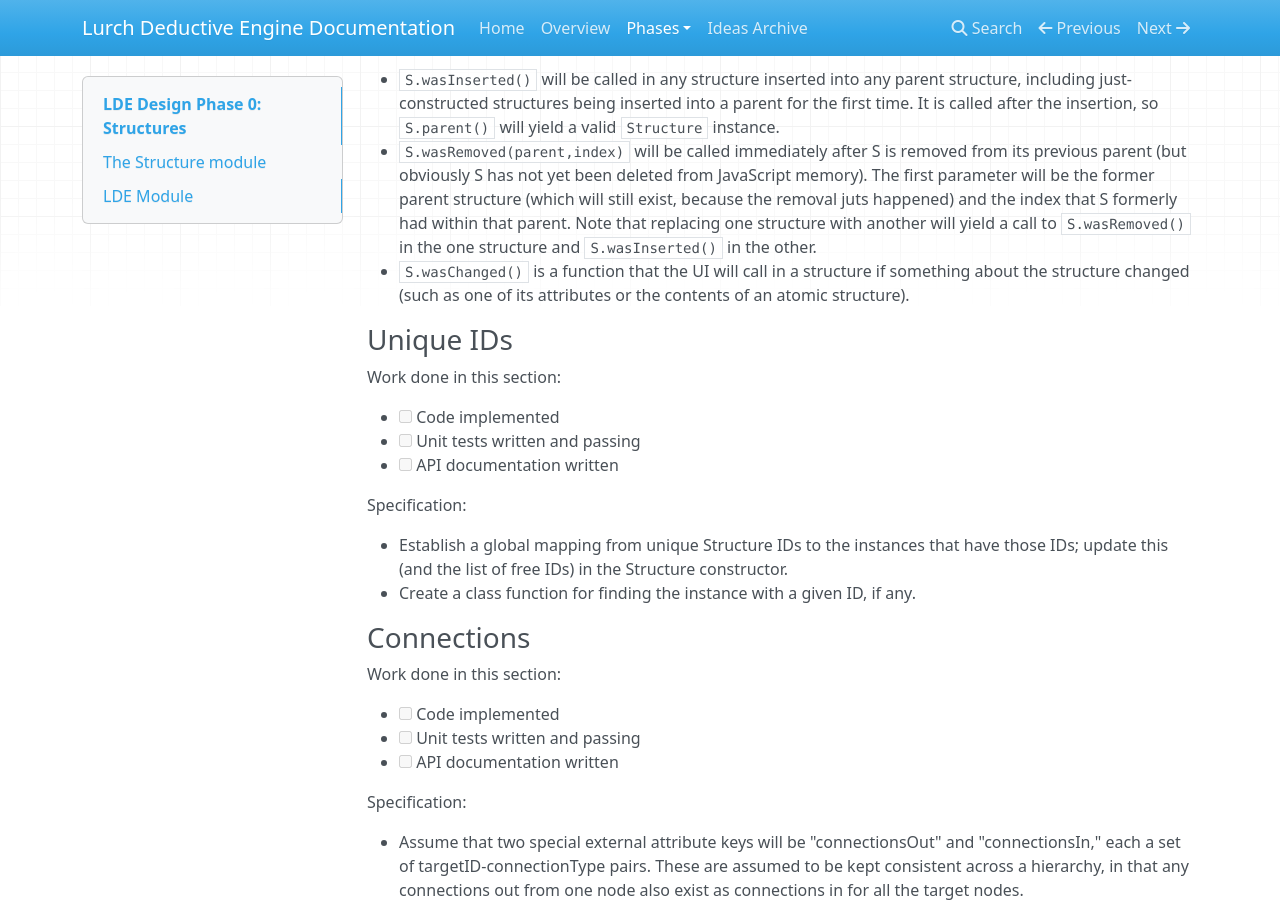
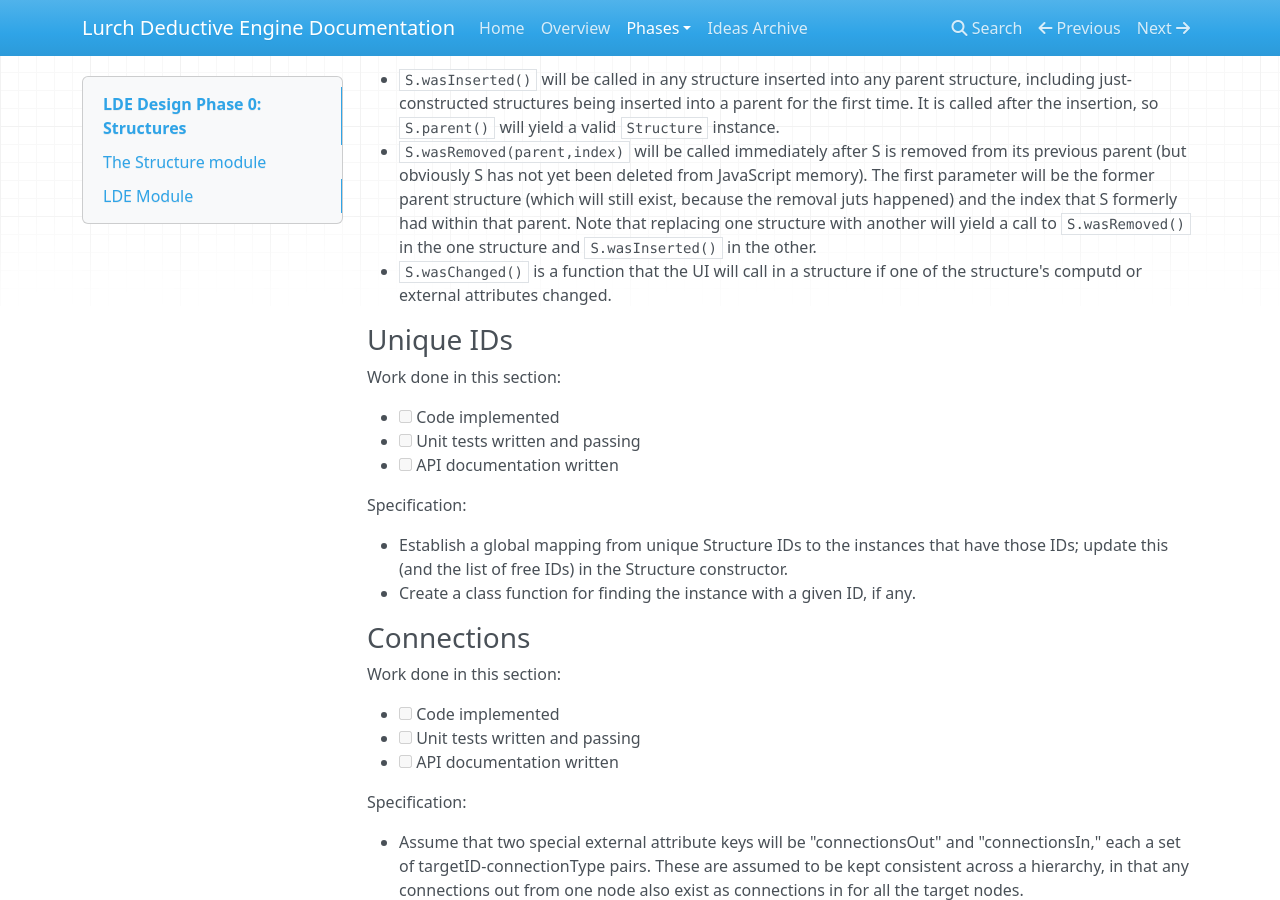
Before and after one commit to lurchmath/lde, an MkDocs documentation site: the page built from docs/phase0-structures.md, in a window 1280 px wide and 900 px high, scrolled down 2432 px. Built offline with MkDocs 1.6.1, drawn with Linux system fonts in a browser that asks for light colours; nearby versions of some CDN libraries; old or Windows-style settings are respelled for this version of MkDocs.

Commit message:
Tests & bug fixes for Structure event handlers

```diff
--- a/docs/phase0-structures.md
+++ b/docs/phase0-structures.md
@@ -110,7 +110,7 @@ Specification:
 Work done in this section:
 
  * [x] Code implemented
- * [ ] Unit tests written and passing
+ * [x] Unit tests written and passing
  * [ ] API documentation written
 
 Specification:
@@ -133,8 +133,7 @@ handlers, and thus hear about the events they signal.
    that replacing one structure with another will yield a call to
    `S.wasRemoved()` in the one structure and `S.wasInserted()` in the other.
  * `S.wasChanged()` is a function that the UI will call in a structure if
-   something about the structure changed (such as one of its attributes or
-   the contents of an atomic structure).
+   one of the structure's computd or external attributes changed.
 
 ### Unique IDs
 
```
Also changed, not shown: site/index.html, site/phase0-structures/index.html, site/search/search_index.json, site/sitemap.xml, 4 other files.
